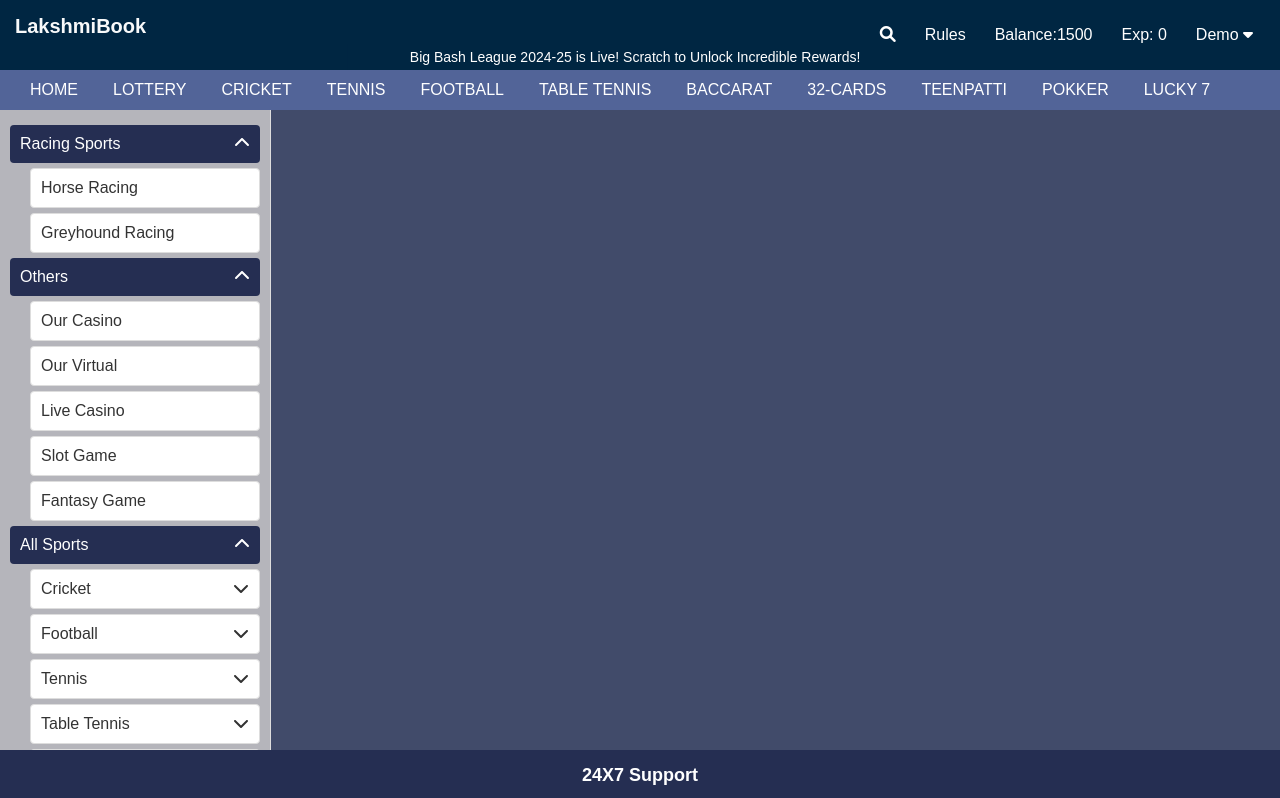
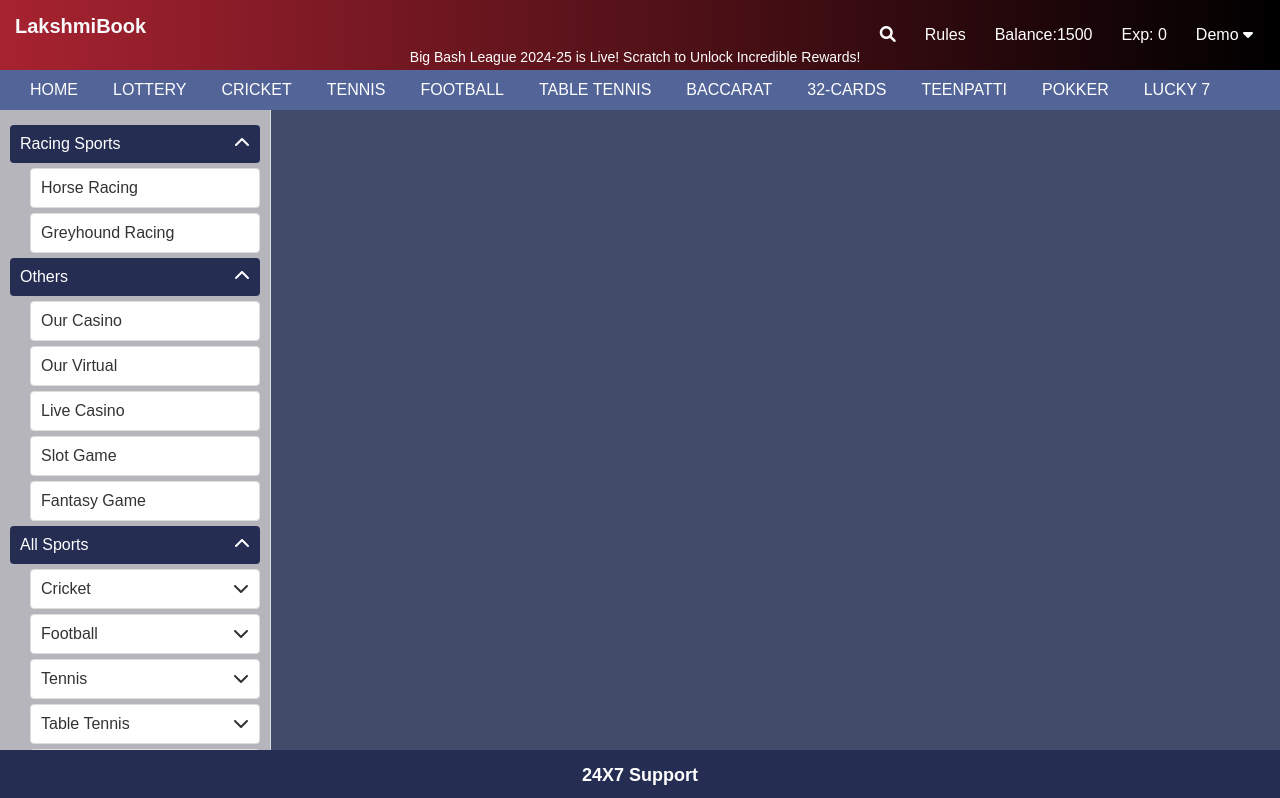
Before and after one commit to Mehraj001/Lakshmibook, a React (Create React App) app in the folder front/: page /signup in a window 1280 px wide. Shown: the top 798 px of the page. Built offline with nearby package versions, Linux system fonts and the light colour scheme.

Commit message:
Update Nabvar1.css

```diff
--- a/front/src/componets/Nabvar1.css
+++ b/front/src/componets/Nabvar1.css
@@ -8,7 +8,7 @@
 
       /* Navbar Styling */
       #navbar {
-        background-color: #002642;
+        background: linear-gradient(to right, #ff00008a, #000000);
         color: #070606;
         height: 70px;
         display: flex;
@@ -66,7 +66,7 @@
         white-space: nowrap;
         overflow: hidden;
         padding: 5px 0;
-        background-color: #002642;
+/*         background-color: #002642; */
         color: #fff;
         font-size: 14px;
         text-align: center;
```
